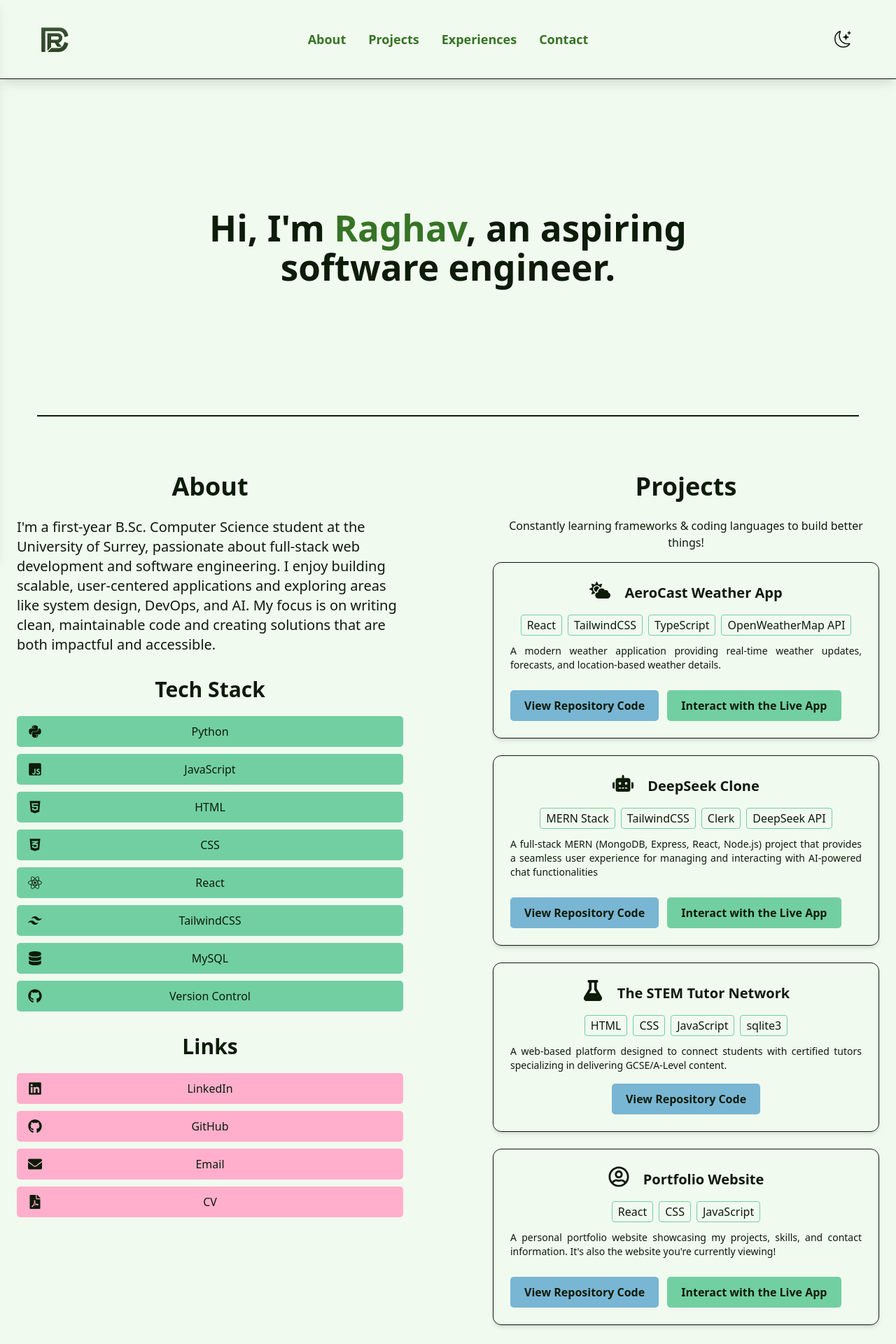
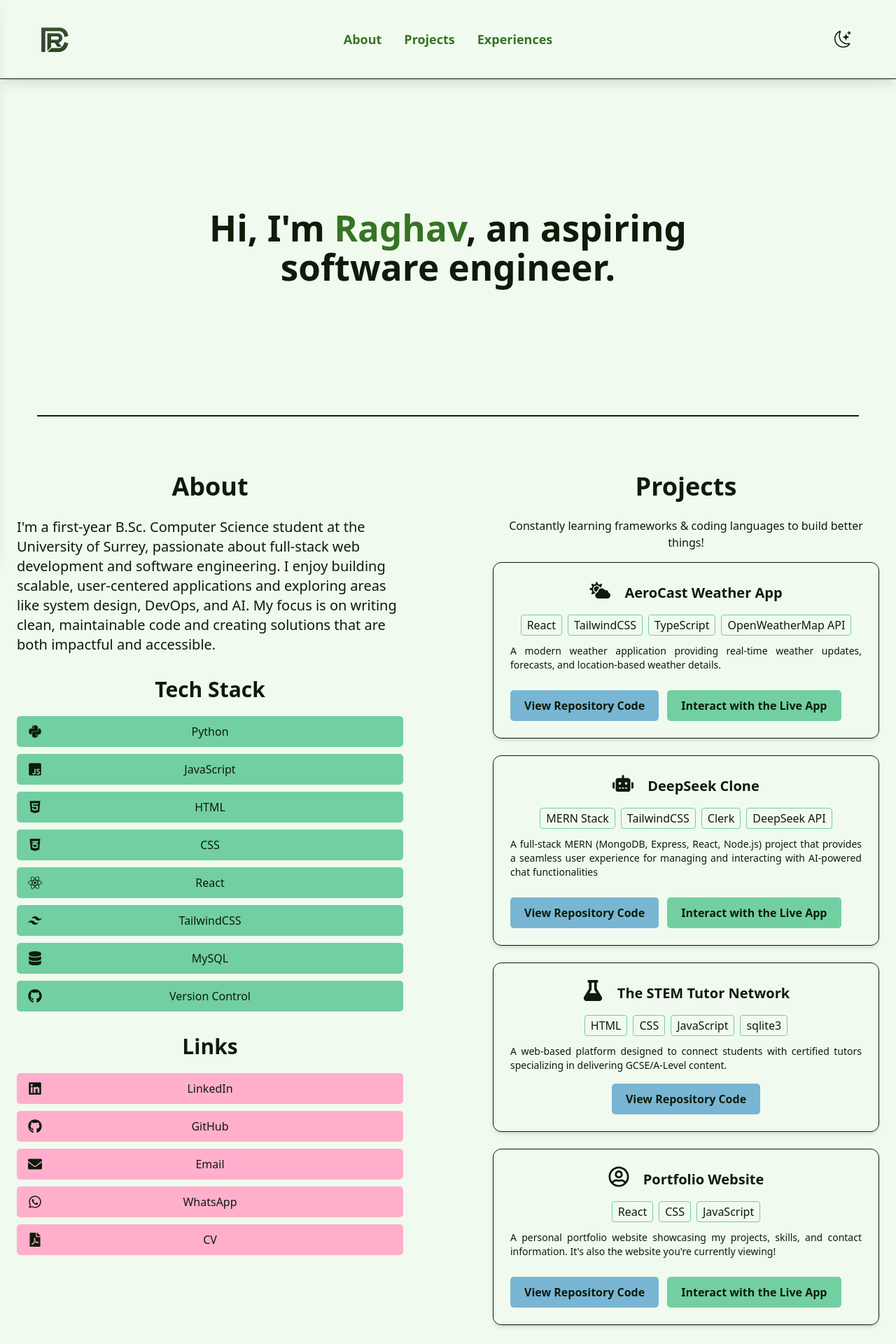
Before and after one commit to rxghavc/portfolio-website-v2, a React (Vite) app: page / in a window 1280 px wide. Shown: the top 1920 px of the page at 70% size. Built offline with nearby package versions, Linux system fonts and the light colour scheme.

Commit message:
removed contact part since links exist and updated buttons

```diff
--- a/src/components/Header.jsx
+++ b/src/components/Header.jsx
@@ -14,7 +14,6 @@ export default function Header() {
     { href: '/#about', label: 'About' },
     { href: '/#projects', label: 'Projects' },
     { href: '/#experiences', label: 'Experiences' },
-    { href: '/#contact', label: 'Contact' },
   ];
 
   return (
--- a/src/pages/Home.jsx
+++ b/src/pages/Home.jsx
@@ -1,5 +1,5 @@
 import React, { useRef } from 'react';
-import { FaFlask, FaRobot, FaCloudSun, FaRegUserCircle, FaPython, FaDatabase, FaHtml5, FaCss3Alt, FaJsSquare, FaGithub, FaLinkedin, FaEnvelope, FaReact, FaFilePdf, FaChalkboardTeacher, FaUsers, FaLaptopCode, FaGamepad, FaLightbulb } from 'react-icons/fa';
+import { FaFlask, FaRobot, FaCloudSun, FaRegUserCircle, FaPython, FaDatabase, FaHtml5, FaCss3Alt, FaJsSquare, FaGithub, FaLinkedin, FaEnvelope, FaReact, FaFilePdf, FaChalkboardTeacher, FaUsers, FaLaptopCode, FaGamepad, FaLightbulb, FaWhatsapp } from 'react-icons/fa';
 import { RiTailwindCssFill } from 'react-icons/ri';
 import ScrollToTopButton from '../components/ScrollToTopButton';
 
@@ -128,6 +128,10 @@ export default function Home() {
                     <span className="absolute left-4 flex items-center"><FaEnvelope className="text-xl" /></span>
                     <span className="w-full text-center">Email</span>
                   </a>
+                  <a className="profile-link-item relative flex items-center justify-center gap-2" href="https://wa.me/+447933454109">
+                    <span className="absolute left-4 flex items-center"><FaWhatsapp className="text-xl" /></span>
+                    <span className="w-full text-center">WhatsApp</span>
+                  </a>
                   <a className="profile-link-item relative flex items-center justify-center gap-2" href="/src/assets/Sai_Raghavan_Commandur_CV.pdf" download>
                     <span className="absolute left-4 flex items-center"><FaFilePdf className="text-xl" /></span>
                     <span className="w-full text-center">CV</span>
```
